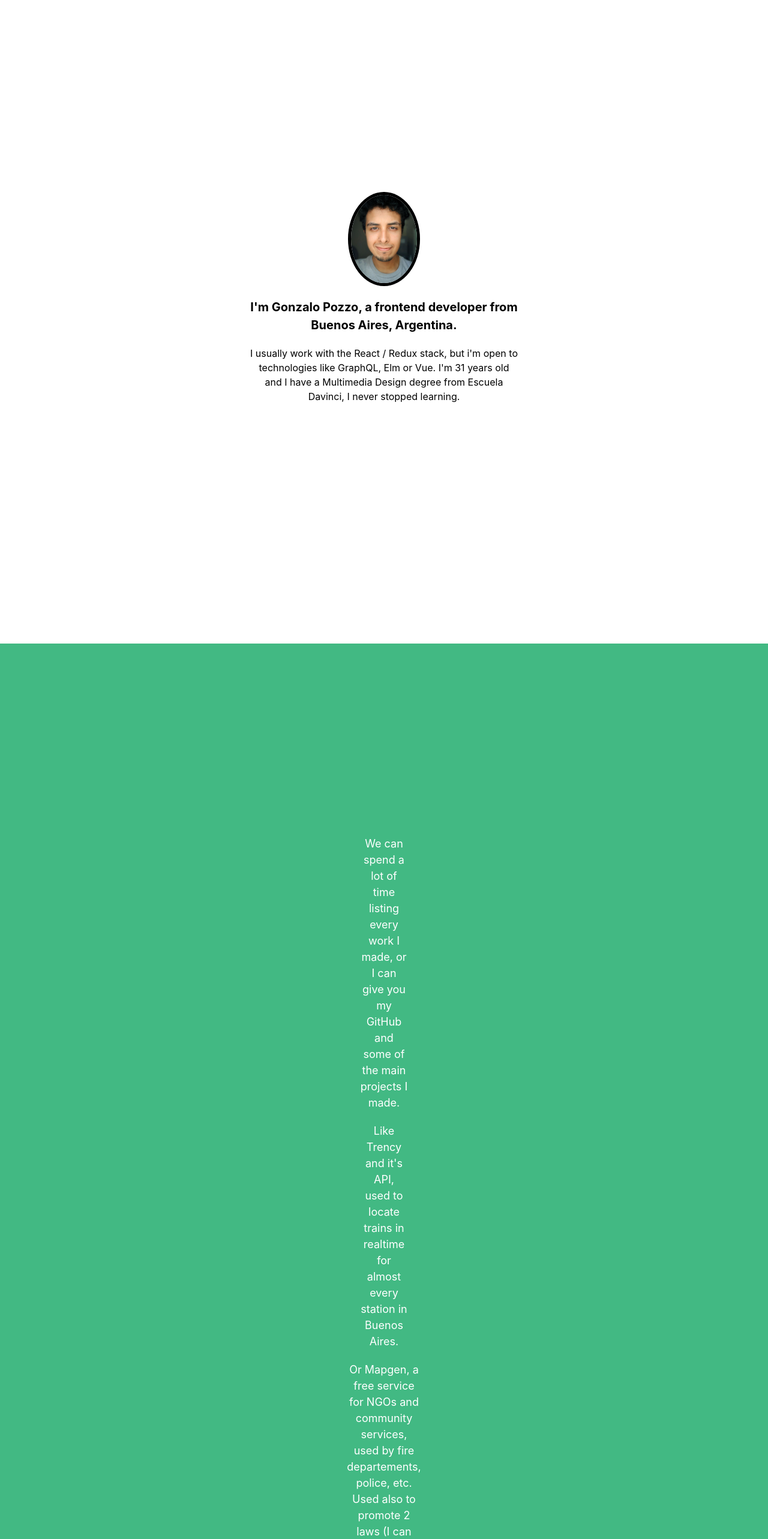
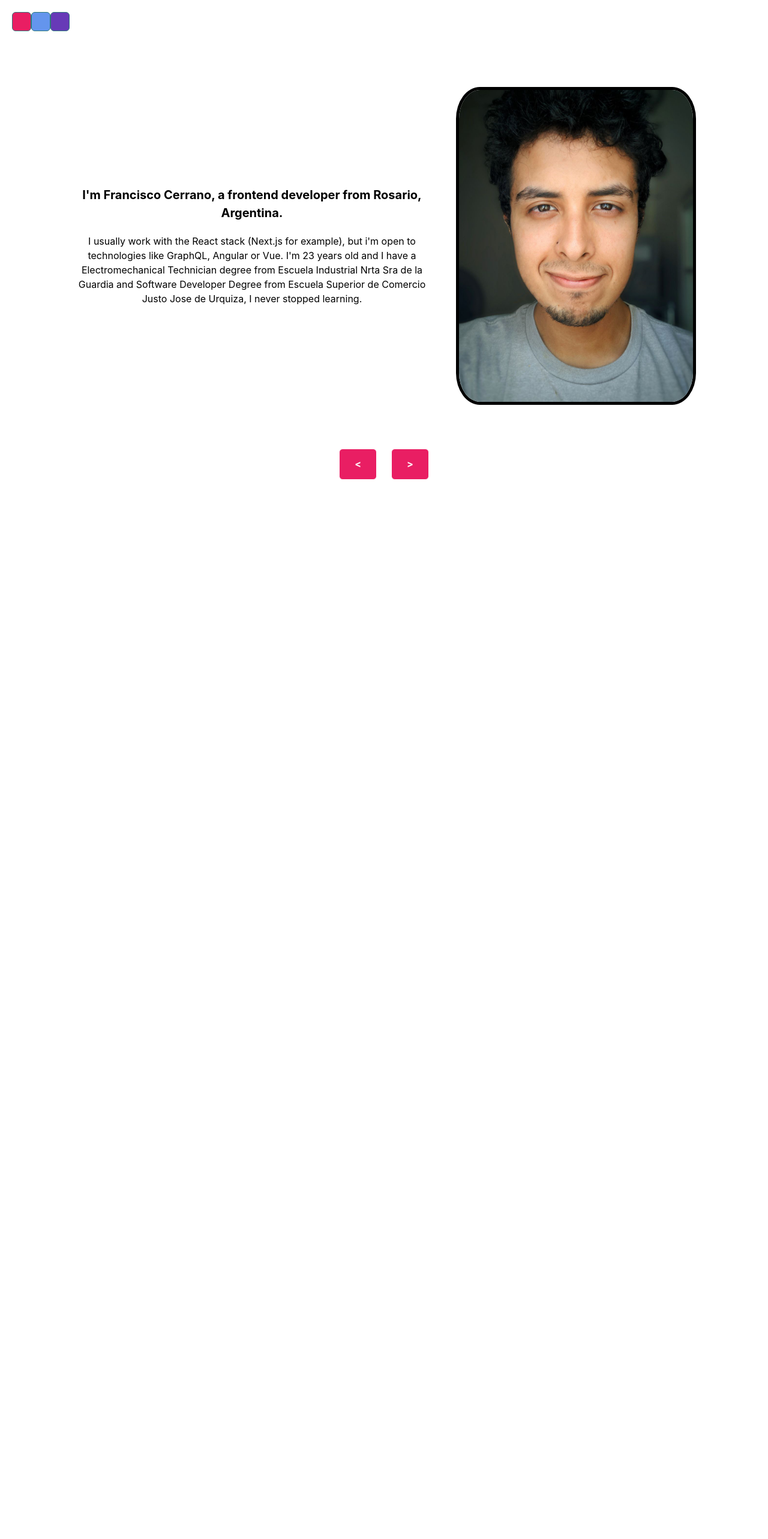
Before and after one commit to thedraxx/MacOs-Profile, a Next.js app: page /cv in a window 1280 px wide. Shown: the top 2566 px of the page at 60% size. After the commit the page ends 800 px from the top, so only its background shows below. Built offline with nearby package versions, Linux system fonts and the light colour scheme.

Commit message:
added more styles in cv and little details in folder

```diff
--- a/src/app/cv/page.tsx
+++ b/src/app/cv/page.tsx
@@ -1,178 +1,180 @@
 'use client'
-import React from 'react';
-import { Box, Text } from '@chakra-ui/react';
+import React, { useState } from 'react';
+import { Box, Button, ButtonGroup, Stack, Text } from '@chakra-ui/react';
 import Image from 'next/image';
+import ChangeColor from '@/components/changeColor/ChangeColor';
 
 export default function CurriculumVitae() {
 
+    const [Page, setPage] = useState(0)
+
+    const handlePage = (page: number) => {
+        if (page < 0) {
+            return
+        }
+        if (page > 3) {
+            return
+        }
+        setPage(page)
+    }
+
     return (
+        <Stack direction={"column"}>
+
             <Box
                 width={"100%"}
-            height={"100%"}
+                height={800}
+                display={"flex"}
+                justifyContent={"center"}
+                alignItems={"center"}
 
+            >
+                <ChangeColor />
+                {
+                    Page === 0 ?
+                        <Box
+                            marginTop={200}
+                            marginBottom={200}
+                            justifyContent={"center"}
+                            alignItems={"center"}
+                            display={"flex"}
+                            flexDirection={"row"}
+                        >
+                            <Box
+                                w="50%"
+                                justifyContent={"center"}
+                                alignItems={"center"}
                                 display={"flex"}
                                 flexDirection={"column"}
-            justifyContent={"center"}
-            alignItems={"center"}
-            flex={"1"}
                             >
-
-            <Box
-                w="35%"
-                paddingTop={300}
-                paddingBottom={400}
-                justifyContent={"row"}
-
-            >
-
-                <Image
-                    src="/autor.jpg"
-                    alt="Picture of the author"
-                    width={120}
-                    height={0}
-                    style={{
-                        borderRadius: "50%",
-                        border: "5px solid black ",
-                        margin: "auto",
-                        marginTop: "20px",
-
-                    }}
-                />
-
                                 <Text
                                     fontSize="xl"
                                     fontWeight="bold"
                                     textAlign="center"
                                     color="black"
                                     marginTop="20px"
-
                                 >
-                    I'm Gonzalo Pozzo, a frontend developer from Buenos Aires, Argentina.
+                                    I'm Francisco Cerrano, a frontend developer from Rosario, Argentina.
                                 </Text>
                                 <Text
                                     fontSize="md"
-
                                     textAlign="center"
                                     color="black"
                                     marginTop="20px"
-
+                                    marginLeft="20px"
+                                    marginRight="20px"
                                 >
-                    I usually work with the React / Redux stack, but i'm open to technologies like GraphQL, Elm or Vue. I'm 31 years old and I have a Multimedia Design degree from Escuela Davinci, I never stopped learning.
+                                    I usually work with the React stack (Next.js for example), but i'm open to technologies like GraphQL, Angular or Vue. I'm 23 years old and I have a Electromechanical Technician degree from Escuela Industrial Nrta Sra de la Guardia and Software Developer Degree from Escuela Superior de Comercio Justo Jose de Urquiza, I never stopped learning.
                                 </Text>
+                            </Box>
+                            <Image
+                                src="/autor.jpg"
+                                alt="Picture of the author"
+                                width={400}
+                                height={400}
+                                style={{
+                                    borderRadius: "10%",
+                                    border: "5px solid black ",
+                                    margin: "auto",
+                                    marginTop: "20px",
+                                    marginLeft: "20px",
+                                    marginRight: "20px",
+                                }}
+                            />
 
                         </Box>
 
+                        :
 
-            {/*  */}
+                        Page === 1 ?
+
                             <Box
-                w="100%"
-                paddingTop={300}
-                paddingBottom={400}
-                justifyContent={"row"}
-                backgroundColor={"#42B983"}
+                                marginTop={200}
+                                marginBottom={200}
+                                justifyContent={"center"}
+                                alignItems={"center"}
+                                display={"flex"}
+                                flexDirection={"row"}
+                                backgroundColor={"#E91E63"}
+                                paddingTop={200}
+                                paddingBottom={200}
+                            >
+                                <Box
+                                    w="50%"
+                                    justifyContent={"center"}
+                                    alignItems={"center"}
+                                    display={"flex"}
+                                    flexDirection={"column"}
                                 >
 
-                <Box
-                    w="100%"
-                    paddingLeft={600}
-                    paddingRight={600}
-                    justifyContent={"row"}
-                    display={"flex"}
-                    flexDirection={"column"}
-                    alignItems={"center"}
-                    flex={"1"}
-                    justifyItems={"center"}
-                    justifySelf={"center"}
-
+                                    <Text
+                                        fontSize="xl"
+                                        textAlign="center"
+                                        color="black"
+                                        marginTop="20px"
+                                        marginLeft="20px"
+                                        marginRight="20px"
+                                        textColor={"white"}
                                     >
-                    <Text
-                        fontSize="lg"
-                        textAlign="center"
-                        color="white"
-                        marginTop="20px"
-                    >
-                        We can spend a lot of time listing every work I made, or I can give you my GitHub and some of the main projects I made.
-
-                    </Text>
-
-
-                    <Text
-                        fontSize="lg"
-                        textAlign="center"
-                        color="white"
-                        marginTop="20px"
-                    >
-                        Like Trency and it's API, used to locate trains in realtime for almost every station in Buenos Aires.
-                    </Text>
-
-                    <Text
-                        fontSize="lg"
-                        textAlign="center"
-                        color="white"
-                        marginTop="20px"
-                    >
-                        Or Mapgen, a free service for NGOs and community services, used by fire departements, police, etc. Used also to promote 2 laws (I can talk more about this in our call tomorrow)
+                                        I started working on frontend in 2020, with jQuery and vanilla Javascript, I had started my university studies during those times in the meanwhile doing landings or small applications, also doing apps in AS3 (sorry, you have to know that),
+                                        you can see the whole timeline in my LinkedIN
                                     </Text>
                                 </Box>
 
 
                             </Box>
 
+                            :
 
+                            Page === 2 ?
+                                <Box>
 
+                                </Box>
+                                :
+                                <Box>
 
-
-            {/*  */}
-            <Box
-                w="100%"
-                paddingTop={300}
-                paddingBottom={400}
-                justifyContent={"row"}
-
-            >
-
-                <Box
-                    w="100%"
-                    paddingLeft={400}
-                    paddingRight={400}
-                    justifyContent={"row"}
-                    display={"flex"}
-                    flexDirection={"column"}
-                    alignItems={"center"}
-                    flex={"1"}
-
-                >
-                    <Text
-                        fontSize="xl"
-                        textAlign="center"
-                        color="black"
-                        marginTop="20px"
-                    >
-                        We can spend a lot of time listing every work I made, or I can give you my GitHub and some of the main projects I made.
-
-                    </Text>
-
-
-                    <Text
-                        fontSize="xl"
-                        textAlign="center"
-                        color="white"
-                        marginTop="20px"
-                    >
-                        Like Trency and it's API, used to locate trains in realtime for almost every station in Buenos Aires.
-                    </Text>
-
-                    <Text
-                        fontSize="xl"
-                        textAlign="center"
-                        color="white"
-                        marginTop="20px"
-                    >
-                        Or Mapgen, a free service for NGOs and community services, used by fire departements, police, etc. Used also to promote 2 laws (I can talk more about this in our call tomorrow)                    </Text>
                                 </Box>
 
+                }
 
             </Box>
-        </Box>
+            <ButtonGroup
+                variant="outline"
+                spacing="6"
+                display={"flex"}
+                justifyContent={"center"}
+                alignItems={"center"}
+                position={"absolute"}
+                bottom={0}
+                left={0}
+                right={0}
+                zIndex={100}
+            >
+                <Button
+                    colorScheme="teal"
+                    variant="outline"
+                    backgroundColor={"#E91E63"}
+                    color={"white"}
+                    padding={"25px"}
+                    onClick={() => {
+                        handlePage(Page - 1)
+                    }}
+                >
+                    {`<`}
+                </Button>
+                <Button
+                    colorScheme="teal"
+                    variant="outline"
+                    backgroundColor={"#E91E63"}
+                    onClick={() => {
+                        handlePage(Page + 1)
+                    }}
+                    color={"white"}
+                    padding={"25px"}
+                >
+                    {`>`}
+                </Button>
+            </ButtonGroup>
+        </Stack >
     )
 }
--- /dev/null
+++ b/src/components/changeColor/ChangeColor.tsx
@@ -0,0 +1,49 @@
+import { Box, Button } from '@chakra-ui/react'
+import React from 'react'
+
+const ChangeColor = () => {
+    return (
+        <Box
+            width={"100%"}
+            height={"100%"}
+            display={"flex"}
+            position={"absolute"}
+            top={0}
+            left={0}
+            zIndex={100}
+            margin={5}
+        >
+            <Button
+                colorScheme="teal"
+                variant="outline"
+                size="sm"
+                backgroundColor={"#E91E63"}
+                onClick={() => {
+                    console.log("click")
+                }}
+            />
+            <Button
+                colorScheme="teal"
+                variant="outline"
+                size="sm"
+                backgroundColor={"#6495ED"}
+                onClick={() => {
+                    console.log("click")
+                }}
+            />
+            <Button
+                colorScheme="teal"
+                variant="outline"
+                size="sm"
+                backgroundColor={"#673AB7"}
+                onClick={() => {
+                    console.log("click")
+                }}
+            />
+
+
+        </Box>
+    )
+}
+
+export default ChangeColor
```
Also changed, not shown: src/components/ShowFolder/ShowFolder.tsx (+11 -10 lines). Lines whose indentation alone changed are shown as unchanged.
